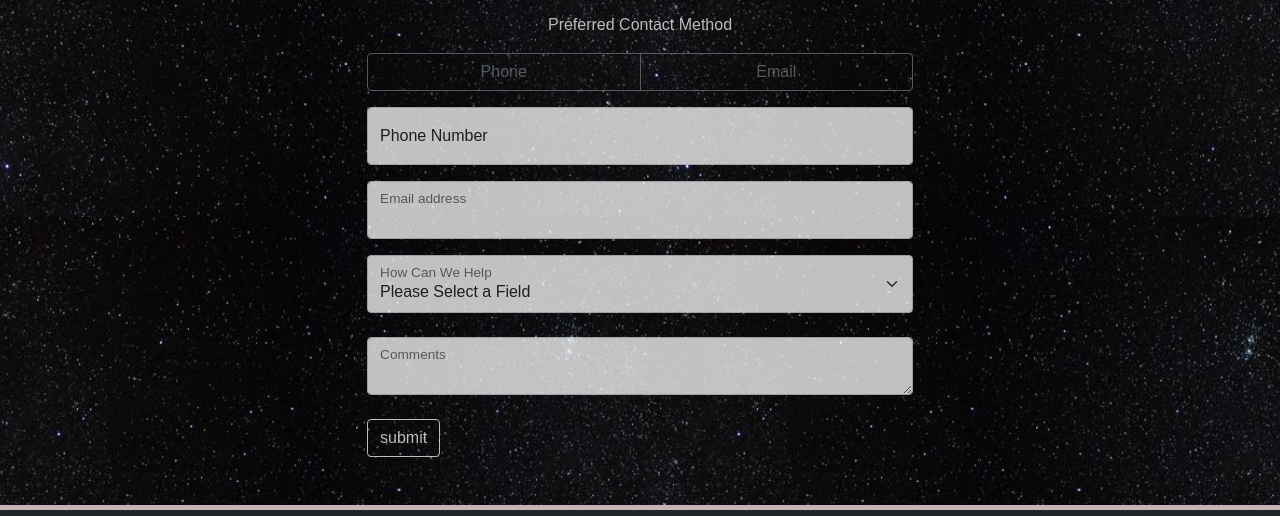
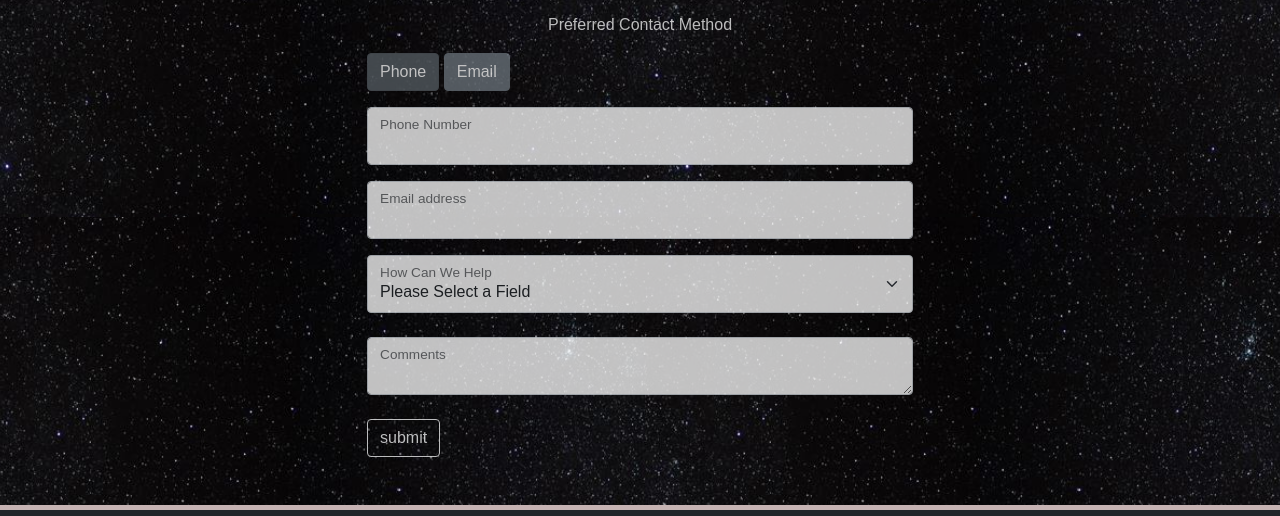
Before and after one commit to RamiChaouki/SSotM_UI, a plain HTML site: page FAQ.html in a window 1280 px wide. Shown: the part 2058-2574 px from the top of the page. Drawn offline with nearby package versions, Linux system fonts and the light colour scheme.

Commit message:
changed buttons and label fix

```diff
--- a/FAQ.html
+++ b/FAQ.html
@@ -304,20 +304,23 @@
               <div>
                 <p style="text-align: center;">Preferred Contact Method</p>
               </div>
-              <div class="input-group mb-3">
-                  <button class="btn btn-outline-secondary form-control" type="button">Phone</button>
-                  <button class="btn btn-outline-secondary form-control" type="button">Email</button>
+              <div class="input-floating mb-3">
+                <input type="radio" class="btn-check" name="options" id="phone" autocomplete="off" checked>
+                <label class="btn btn-secondary" for="phone">Phone</label>
+
+                <input type="radio" class="btn-check" name="options" id="email" autocomplete="off">
+                <label class="btn btn-secondary" for="email">Email</label>
               </div>
               <!--phone number-->
               <div class="form-floating mb-3">
-                <input type="text" class="form-control" id="phone" placeholder="e.g. (555) 867-5309" size="16"
+                <input type="text" class="form-control" id="floatingInput2"
                   maxlength="16" required="required">
-                <label for="phone" class="text-dark">Phone Number</label>
+                <label class="text-dark" for="floatingInput2" >Phone Number</label>
               </div>
               <!--email-->
               <div class="form-floating mb-3">
-                <input type="email" class="form-control" id="floatingInput2" required="required">
-                <label class="text-dark" for="floatingInput2">Email address</label>
+                <input type="text" class="form-control" id="floatingInput3" required="required">
+                <label class="text-dark" for="floatingInput3">Email address</label>
               </div>
               <!-- reason -->
               <div class="form-floating">
--- a/css/formB.css
+++ b/css/formB.css
@@ -35,3 +35,7 @@ body {
     text-decoration: none;
     color: rgba(225, 234, 245,0.95);
 }
+
+.parallax {
+    background-attachment: fixed;
+}
--- a/fr/css/formB.css
+++ b/fr/css/formB.css
@@ -35,3 +35,7 @@ body {
     text-decoration: none;
     color: rgba(225, 234, 245,0.95);
 }
+
+.parallax {
+    background-attachment: fixed;
+}
```
Also changed, not shown: formB.html (+1 -1 lines), fr/FAQ-fr.html (+8 -5 lines), fr/formB-fr.html (+1 -1 lines).
